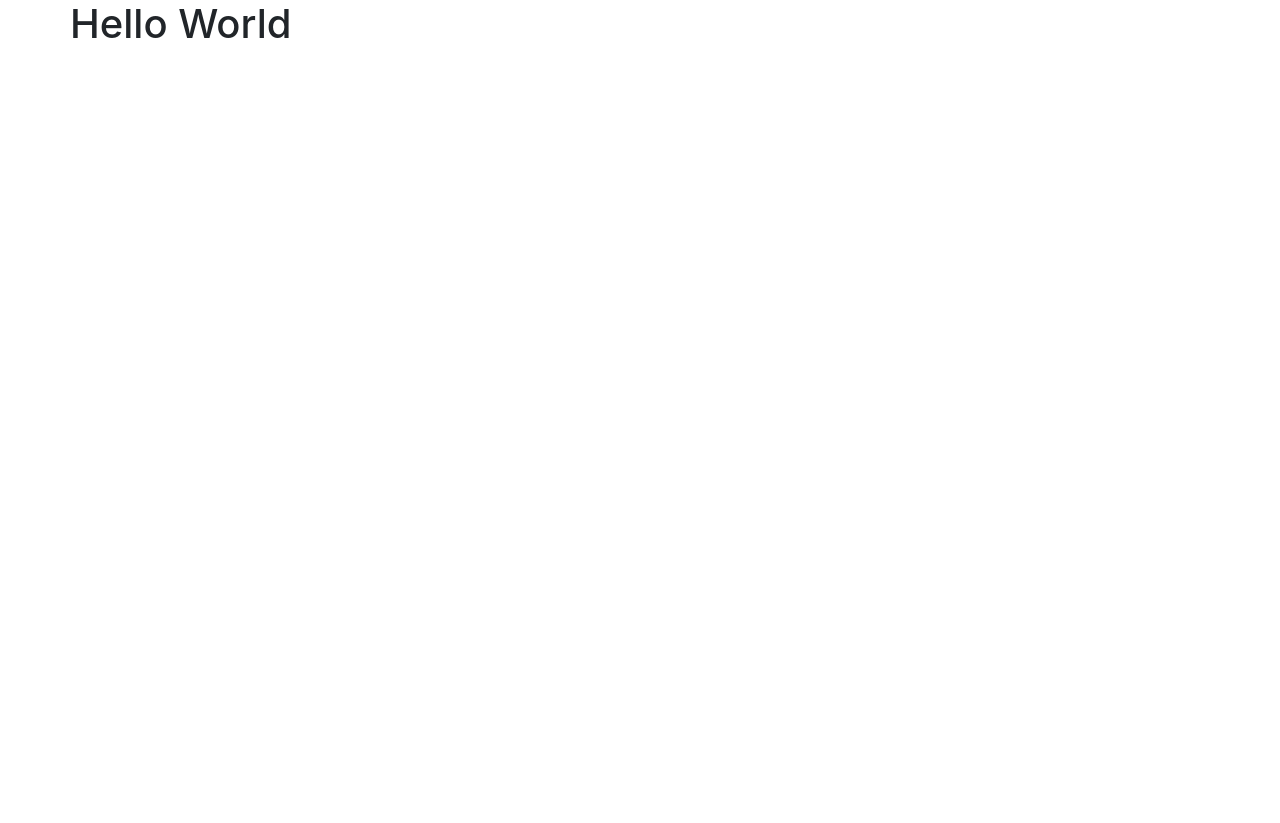
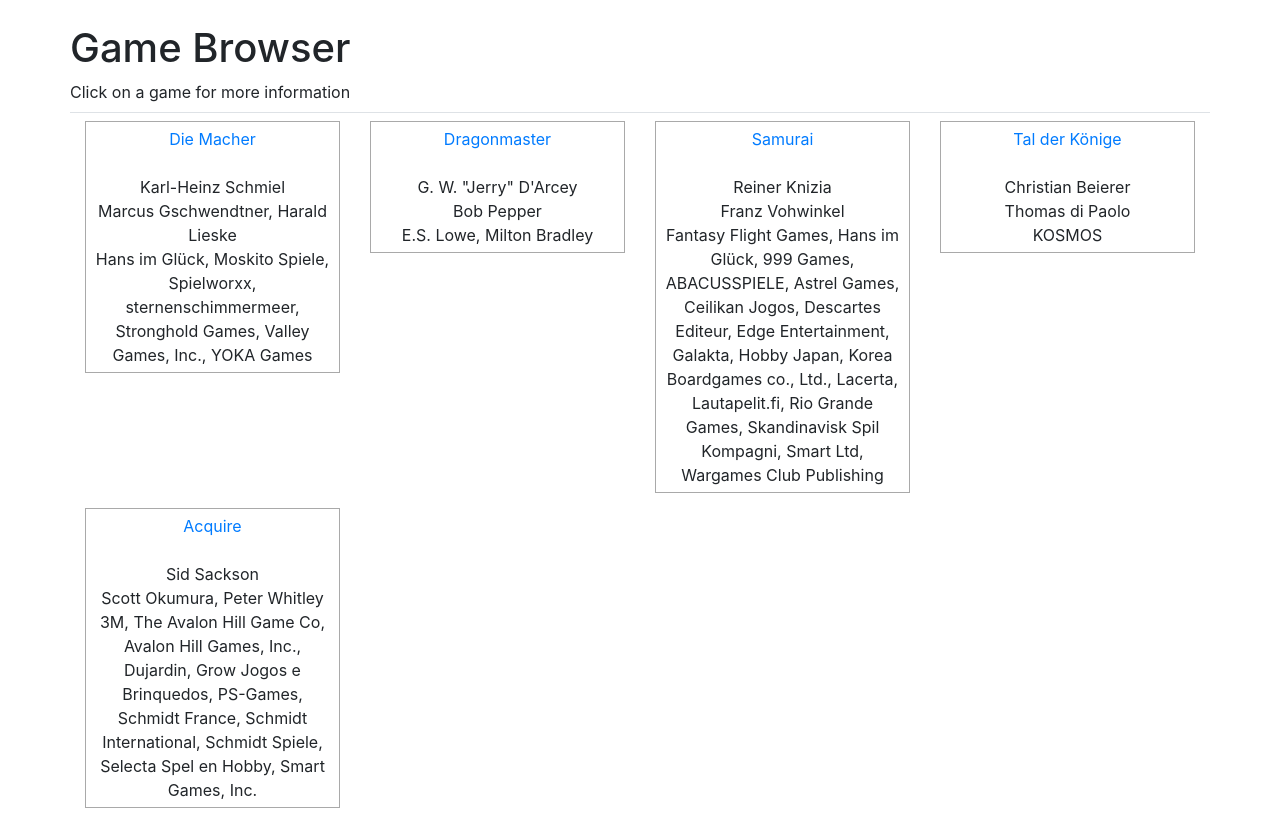
Before and after one commit to ToyVo/AdvancedWebStout, a React app: page / in a window 1280 px wide. Before the commit the page ends 800 px from the top, so only its background shows below. Built offline with nearby package versions, Linux system fonts and the light colour scheme.

Commit message:
react page, no backend data grabbing

```diff
--- a/src/BoardGame.js
+++ b/src/BoardGame.js
@@ -12,9 +12,9 @@
    * @param {number} minPlaytime minimum estimated playtime
    * @param {number} maxPlaytime maximum estimated playtime
    * @param {number} minAge minimum recommended age for a player
-   * @param {string} designers list of contributing designers
-   * @param {string} artists list of contributing artists
-   * @param {string} publishers list of publishers for game
+   * @param {string[]} designers list of contributing designers
+   * @param {string[]} artists list of contributing artists
+   * @param {string[]} publishers list of publishers for game
    * @param {number} id unique identifies corresponding to BGG game id
    */
   constructor (name,
--- /dev/null
+++ b/src/client/components/App.jsx
@@ -0,0 +1,132 @@
+import React from 'react'
+import Banner from './Banner.jsx'
+
+class App extends React.Component {
+  constructor (props) {
+    super(props)
+    this.state = {
+      gamesData: [
+        {
+          name: 'Die Macher',
+          year: '1986',
+          rating: 7.70068493150685,
+          minPlayers: '3',
+          maxPlayers: '5',
+          minPlaytime: '240',
+          maxPlaytime: '240',
+          minAge: '14',
+          designers: ['Karl-Heinz Schmiel'],
+          artists: ['Marcus Gschwendtner', 'Harald Lieske'],
+          publishers: [
+            'Hans im Glück',
+            'Moskito Spiele',
+            'Spielworxx',
+            'sternenschimmermeer',
+            'Stronghold Games',
+            'Valley Games, Inc.',
+            'YOKA Games'
+          ],
+          id: '1'
+        },
+        {
+          name: 'Dragonmaster',
+          year: '1981',
+          rating: 6.668115942028986,
+          minPlayers: '3',
+          maxPlayers: '4',
+          minPlaytime: '30',
+          maxPlaytime: '30',
+          minAge: '12',
+          designers: ["G. W. \"Jerry\" D'Arcey"],
+          artists: ['Bob Pepper'],
+          publishers: ['E.S. Lowe', 'Milton Bradley'],
+          id: '2'
+        },
+        {
+          name: 'Samurai',
+          year: '1998',
+          rating: 7.629411764705883,
+          minPlayers: '2',
+          maxPlayers: '4',
+          minPlaytime: '30',
+          maxPlaytime: '60',
+          minAge: '10',
+          designers: ['Reiner Knizia'],
+          artists: ['Franz Vohwinkel'],
+          publishers: [
+            'Fantasy Flight Games',
+            'Hans im Glück',
+            '999 Games',
+            'ABACUSSPIELE',
+            'Astrel Games',
+            'Ceilikan Jogos',
+            'Descartes Editeur',
+            'Edge Entertainment',
+            'Galakta',
+            'Hobby Japan',
+            'Korea Boardgames co., Ltd.',
+            'Lacerta',
+            'Lautapelit.fi',
+            'Rio Grande Games',
+            'Skandinavisk  Spil Kompagni',
+            'Smart Ltd',
+            'Wargames Club Publishing'
+          ],
+          id: '3'
+        },
+        {
+          name: 'Tal der Könige',
+          year: '1992',
+          rating: 6.550675675675675,
+          minPlayers: '2',
+          maxPlayers: '4',
+          minPlaytime: '60',
+          maxPlaytime: '60',
+          minAge: '12',
+          designers: ['Christian Beierer'],
+          artists: ['Thomas di Paolo'],
+          publishers: ['KOSMOS'],
+          id: '4'
+        },
+        {
+          name: 'Acquire',
+          year: '1964',
+          rating: 7.533536585365853,
+          minPlayers: '2',
+          maxPlayers: '6',
+          minPlaytime: '90',
+          maxPlaytime: '90',
+          minAge: '12',
+          designers: ['Sid Sackson'],
+          artists: ['Scott Okumura', 'Peter Whitley'],
+          publishers: [
+            '3M',
+            'The Avalon Hill Game Co',
+            'Avalon Hill Games, Inc.',
+            'Dujardin',
+            'Grow Jogos e Brinquedos',
+            'PS-Games',
+            'Schmidt France',
+            'Schmidt International',
+            'Schmidt Spiele',
+            'Selecta Spel en Hobby',
+            'Smart Games, Inc.'
+          ],
+          id: '5'
+        }
+      ]
+    }
+  }
+
+  render () {
+    return (
+      <div>
+        <Banner gamesData={this.state.gamesData} title='Game Browser'>
+          Click on a game for more information
+        </Banner>
+      </div>
+    )
+  }
+}
+
+export default App
--- a/src/client/components/Banner.jsx
+++ b/src/client/components/Banner.jsx
@@ -1,15 +1,27 @@
 import React from 'react'
+import PropTypes from 'prop-types'
+import GameGrid from './GameGrid.jsx'
 
-export default class Banner extends React.Component {
+class Banner extends React.Component {
   render () {
     return (
       <div className='container'>
         <div className='row'>
-          <div className='col-xs-12'>
-            <h1>Hello {this.props.greeting}</h1>
+          <div className='pb-2 mt-4 mb-2 border-bottom full-width'>
+            <h1>{this.props.title}</h1>
+            {this.props.children}
           </div>
+          <GameGrid gamesData={this.props.gamesData}/>
         </div>
       </div>
     )
   }
 }
+
+Banner.propTypes = {
+  title: PropTypes.string,
+  children: PropTypes.node,
+  gamesData: PropTypes.arrayOf(PropTypes.object).isRequired
+}
+
+export default Banner
--- /dev/null
+++ b/src/client/components/GameGrid.jsx
@@ -0,0 +1,24 @@
+import React from 'react'
+import PropTypes from 'prop-types'
+
+import GameTile from './GameTile.jsx'
+
+class GameGrid extends React.Component {
+  render() {
+    return (
+      <div className='col-12'>
+        <div className='row'>
+          {this.props.gamesData.map((game) => (
+            <GameTile gameData={game} key={game.id} />
+          ))}
+        </div>
+      </div>
+    )
+  }
+}
+
+GameGrid.propTypes = {
+  gamesData: PropTypes.arrayOf(PropTypes.object).isRequired
+}
+
+export default GameGrid
--- /dev/null
+++ b/src/client/components/GameTile.jsx
@@ -0,0 +1,33 @@
+import React from 'react'
+import PropTypes from 'prop-types'
+
+class GameTile extends React.Component {
+  render() {
+    return (
+      <div className='col-xs-12 col-sm-6 col-md-4 col-lg-3'>
+        <div className='gameSummary'>
+          <a
+            className='gameTileLink'
+            href={`data/movies/${this.props.gameData.id}`}
+          >
+            <span className='summaryTitle'> {this.props.gameData.name}</span>
+          </a>
+          <br />
+          <span className='summaryInfo'>
+            {this.props.gameData.designers.join(', ')}
+            <br />
+            {this.props.gameData.artists.join(', ')}
+            <br />
+            {this.props.gameData.publishers.join(', ')}
+          </span>
+        </div>
+      </div>
+    )
+  }
+}
+
+GameTile.propTypes = {
+  gameData: PropTypes.object.isRequired
+}
+
+export default GameTile
--- a/src/client/index.jsx
+++ b/src/client/index.jsx
@@ -7,8 +7,8 @@
 import React from 'react'
 import ReactDOM from 'react-dom'
 
-import Banner from './components/Banner.jsx'
+import App from './components/App.jsx'
 
 document.addEventListener('DOMContentLoaded', () => {
-  ReactDOM.render(<Banner greeting='World' />, document.getElementById('root'))
+  ReactDOM.render(<App />, document.getElementById('root'))
 })
--- a/src/client/main.css
+++ b/src/client/main.css
@@ -19,3 +19,7 @@
   .hidden {
     display: none !important;
   }
+
+  .full-width {
+    width: 100%
+  }
--- a/webpack.config.js
+++ b/webpack.config.js
@@ -5,8 +5,7 @@
 module.exports = (env, argv) => {
   const config = {
     entry: {
-      app: path.join(__dirname, 'src', 'client', 'index.jsx'),
-      vendor: ['jquery', 'axios', 'popper.js', 'bootstrap']
+      app: path.join(__dirname, 'src', 'client', 'index.jsx')
     },
 
     // output bundle
@@ -19,11 +18,10 @@
     optimization: {
       splitChunks: {
         cacheGroups: {
-          vendor: {
-            chunks: 'initial',
+          commons: {
+            test: /[\\/]node_modules[\\/]/,
             name: 'vendor',
-            test: 'vendor',
-            enforce: true
+            chunks: 'all'
           }
         }
       }
```
Also changed, not shown: src/client/index.html (+1 -23 lines).
